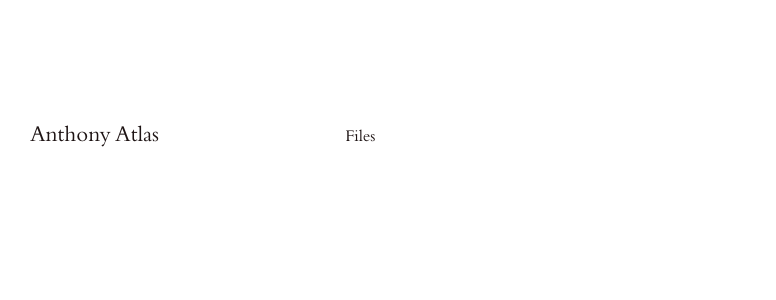
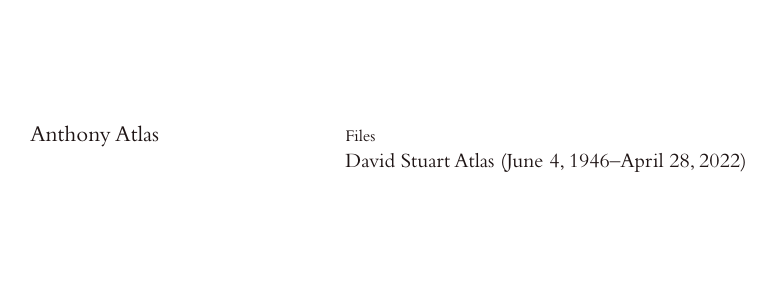
Before and after one commit to atlas-site/atlas-site-live, a Jekyll site: the page built from files.md, in a window 1280 px wide. Shown: the top 300 px of the page, without its empty margins (95-871 px from the left). Built offline with Jekyll 4.4.1, drawn with Linux system fonts in a browser that asks for light colours; a script that is not in the unit is left out.

Commit message:
Update Files “files_list”

```diff
--- a/_data/files.yml
+++ b/_data/files.yml
@@ -1,2 +1,4 @@
 title: Files
-entries: []
+entries:
+  - file: /assets/uploads/david-atlas-obit-05-25-22.pdf
+    display_text: David Stuart Atlas (June 4, 1946–April 28, 2022)
```
Also changed, not shown: 1 other file.
